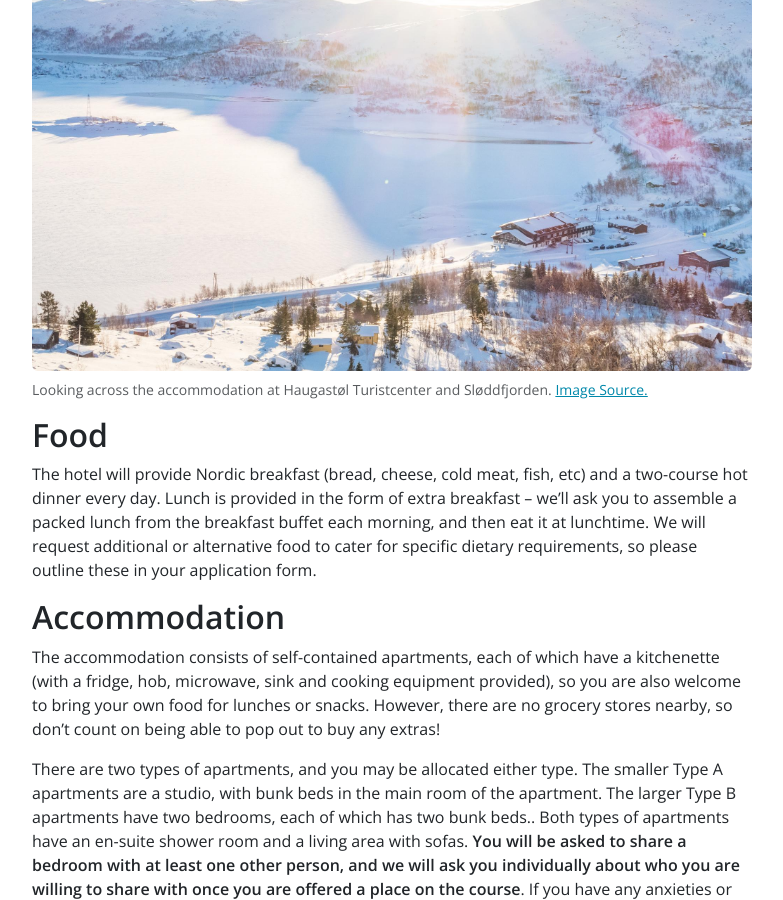
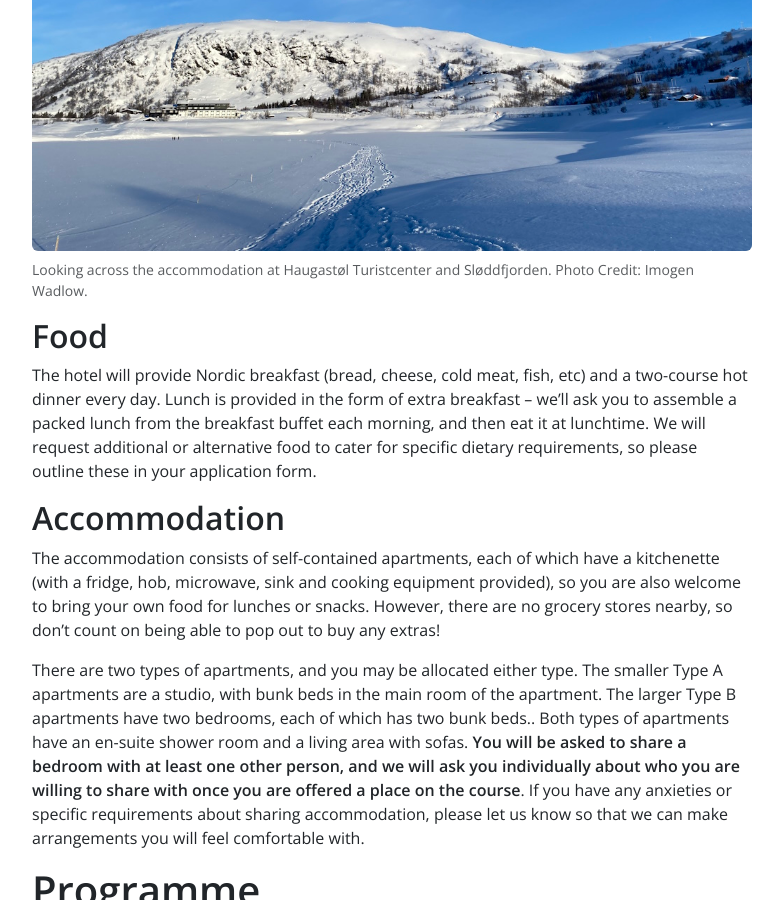
Before and after one commit to cryoskills/cryoskills.github.io, a Jekyll site: the page built from about.html, in a window 1280 px wide and 900 px high, scrolled down 2343 px. Shown: the whole window, without its empty margins (62-845 px from the left). Built offline with Jekyll 4.4.1, drawn with Linux system fonts in a browser that asks for light colours; some web fonts are replaced.

Commit message:
makes initial edit for post-course material

```diff
--- a/_config.yml
+++ b/_config.yml
@@ -39,7 +39,7 @@
     banner: true
     banner_text: false
     banner_source: false
-    banner_image: /assets/img/banner_default_sm.jpg
+    banner_image: /assets/img/course2024/sensors_outside_hawkins_jono.jpg
 
 # Build settings
 # theme: minima
--- a/_includes/about/about.md
+++ b/_includes/about/about.md
@@ -33,9 +33,9 @@
 
 <!-- embed HTML within markdown -->
 <figure class="figure">
-<img src="{{ site.baseurl }}{% link assets/img/haugastol.jpg %}" class="figure-img img-fluid rounded" alt="Accommodation at Haugastøl Turistcenter in the snow.">
+<img src="{{ site.baseurl }}{% link assets/img/course2024/haugastol_wadlow_imogen.jpg %}" class="figure-img img-fluid rounded" alt="Accommodation at Haugastøl Turistcenter in the snow.">
 <figcaption class="figure-caption">Looking across the accommodation at Haugastøl Turistcenter and Sløddfjorden.
-<a href="https://www.haugastol.no">Image Source.</a></figcaption>
+Photo Credit: Imogen Wadlow.</figcaption>
 </figure>
 
 ## Food
--- a/about.html
+++ b/about.html
@@ -1,6 +1,6 @@
 ---
 title: Course Details
-banner_image: /assets/img/egrip_cryoegg_test.jpg
+banner_image: /assets/img/course2024/sensors_outside_jenkins_samantha.jpg
 ---
 
 <div class="my-5 container text-left">
--- a/committee.html
+++ b/committee.html
@@ -1,6 +1,6 @@
 ---
 title: Organising Committee
-banner_image: /assets/img/greenland_camp.jpg
+banner_image: /assets/img/course2024/digging_bagshaw_liz.jpg
 ---
 <div class="my-5 container text-left">
     <div class="row row-lg-cols-5 g-lg-5">
```
Also changed, not shown: _includes/home/main_column.md (+4 -36 lines), _includes/home/main_column_applications.md (added, +38 -0 lines), index.html (+9 -7 lines), assets/img/course2024/arduino_class_bagshaw_liz.jpg (added), assets/img/course2024/calibration_indoors_prior-jones_mike.jpg (added), assets/img/course2024/digging_bagshaw_liz.jpg (added), assets/img/course2024/group_photo_kaupong_bjorn.jpeg (added), assets/img/course2024/haugastol_wadlow_imogen.jpg (added), assets/img/course2024/sensors_outside_hawkins_jono.jpg (added), assets/img/course2024/sensors_outside_jenkins_samantha.jpg (added), assets/img/course2024/soldering_bagshaw_liz.jpg (added).
